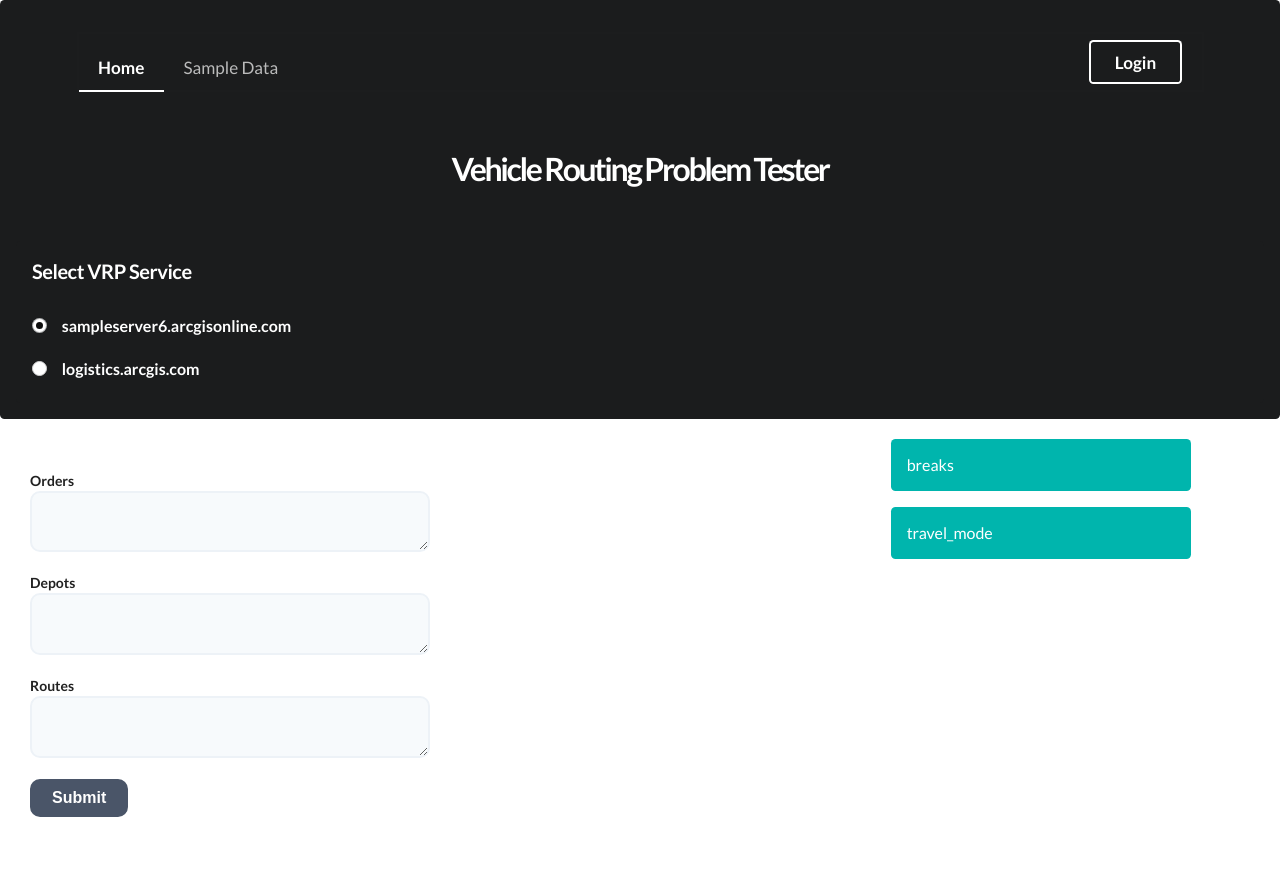
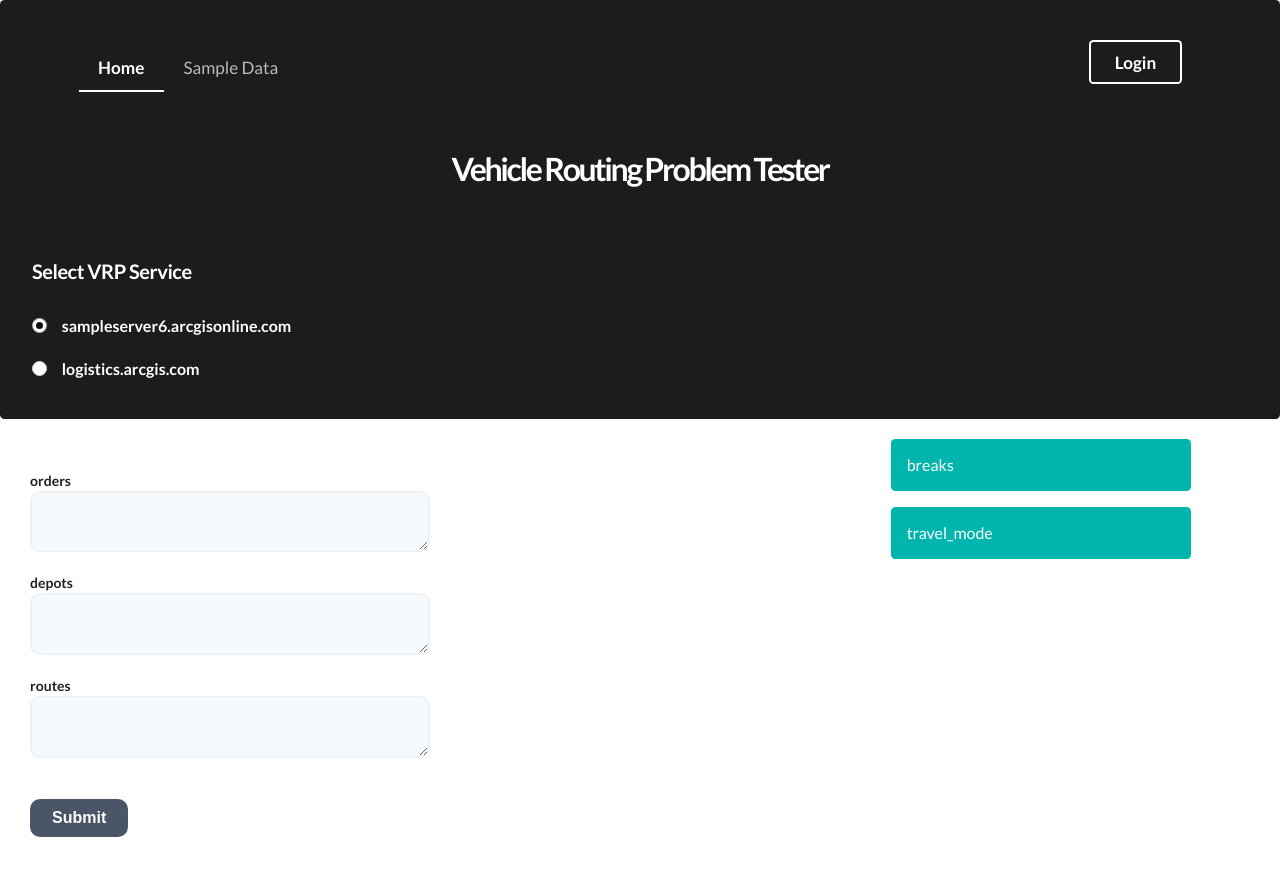
Before and after one commit to banuelosj/vrp-react-app, a React (Create React App) app: page / in a window 1280 px wide. Built offline with nearby package versions, Linux system fonts and the light colour scheme.

Commit message:
added dynamic form inputs

```diff
--- a/src/components/App.js
+++ b/src/components/App.js
@@ -7,7 +7,8 @@ import InputList from './InputList';
 class App extends React.Component {
     state = {
         service: "sample",
-        selectedInput: ''
+        selectedInput: '',
+        formInputs: [{name: "orders"}, {name: "depots"}, {name: "routes"}]
     };
 
     onRadioChange = (e) => {
@@ -20,8 +21,13 @@ class App extends React.Component {
 
     //adding a new input to the form
     onInputSelect = (e) => {
-        this.setState({selectedInput: e.target.id}, () => {
+        this.setState({
+            selectedInput: e.target.id,
+            formInputs: this.state.formInputs.concat([{name: e.target.id}])
+        },
+        () => {
             console.log(this.state.selectedInput);
+            console.log(this.state.formInputs);
         });
     }
 
@@ -47,7 +53,7 @@ class App extends React.Component {
                 <br />
                 <div className="ui three column grid">
                     <div className="column">
-                        <FormComponent />
+                        <FormComponent inputArr={this.state.formInputs}/>
                     </div>
                     <div className="column">
                         <div className="ui right close rail">
--- a/src/components/FormComponent.js
+++ b/src/components/FormComponent.js
@@ -5,7 +5,7 @@ import * as Yup from 'yup';
 import styled from 'styled-components';
 import './FormStyle.css';
 
-const FormComponent = () => {
+const FormComponent = (props) => {
     return (
         <div className="my-form" style={{paddingLeft: '30px'}}>
         <Formik
@@ -30,7 +30,7 @@ const FormComponent = () => {
             }}
         >
             <Form>
-                <label htmlFor="orders">Orders</label>
+                {/* <label htmlFor="orders">Orders</label>
                 <Field name="orders" as="textarea" className="form-input"/>
                 <ErrorMessage component={redError} name="orders"/>
                 <label htmlFor="depots">Depots</label>
@@ -38,7 +38,15 @@ const FormComponent = () => {
                 <ErrorMessage component={redError} name="depots" />
                 <label htmlFor="routes">Routes</label>
                 <Field name="routes" as="textarea" className="form-input" />
-                <ErrorMessage name="routes" component={redError} />
+                <ErrorMessage name="routes" component={redError} /> */}
+
+                {props.inputArr.map((myinput, idx) => (
+                    <div key={`myinput + #${idx + 1}`}>
+                        <label htmlFor={myinput.name}>{myinput.name}</label>
+                        <Field name={myinput.name} as="textarea" className="form-input" />
+                        {errorChecker(myinput.name)}
+                    </div>
+                ))}
                 <br />
                 <button type="submit">Submit</button>
             </Form>
@@ -51,6 +59,16 @@ const redError = styled.p`
     color: #D12B27
 `;
 
+
+
+const errorChecker = (inputName) => {
+    if(inputName === "orders" || inputName === "routes" || inputName === "depots"){
+        return (
+            <ErrorMessage name={inputName} component={redError} />
+        );
+    }
+}
+
 // const FormComponent = () => {
 //     return (
 //         <div>
--- a/src/components/Input.js
+++ b/src/components/Input.js
@@ -2,7 +2,8 @@ import React from 'react';
 
 const Input = (props) => {
     return (
-        <div id={props.id}
+        <div
+            id={props.id}
             className="ui teal inverted segment"
             onClick={props.onClick}
             style={{cursor: 'pointer'}}
--- a/src/components/InputList.js
+++ b/src/components/InputList.js
@@ -4,8 +4,8 @@ import Input from './Input';
 const InputList = (props) => {
     return (
         <div>
-            <Input id="breaks" type="textarea" onClick={props.onClick}/>
-            <Input id="travel_mode" type="textarea" onClick={props.onClick} />
+            <Input id="breaks" onClick={props.onClick}/>
+            <Input id="travel_mode" onClick={props.onClick} />
         </div>
     )
 }
```
